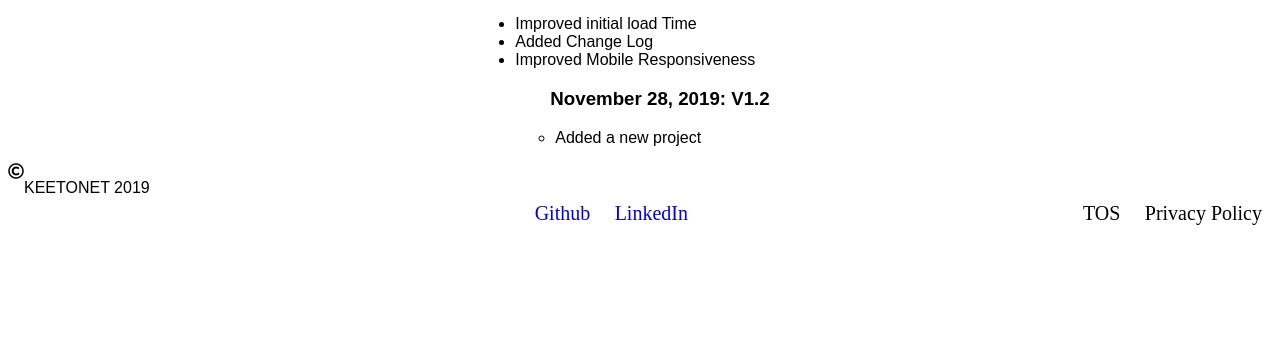
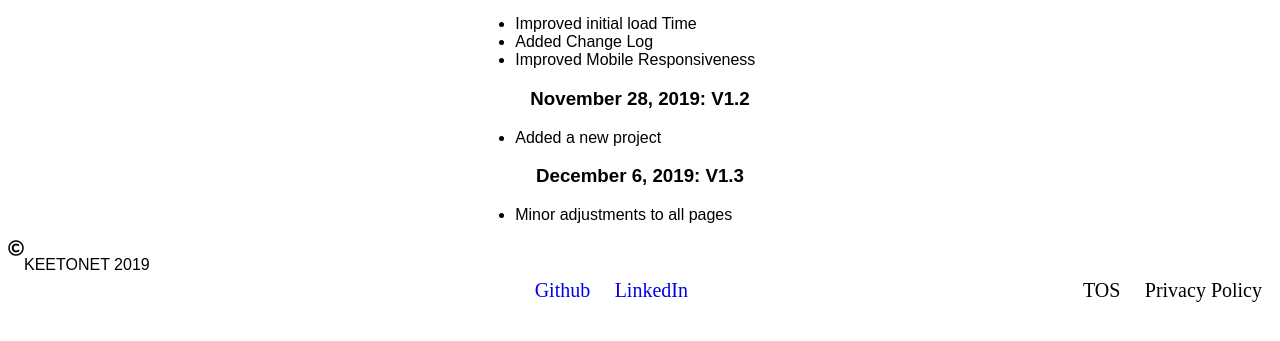
Before and after one commit to Meow363/KEETONET-Website, a plain HTML site: page public/Resources/HTML/changelog.html in a window 1280 px wide. Shown: the part 163-504 px from the top of the page. Drawn offline with Linux system fonts and the light colour scheme.

Commit message:
make small tweaks to all pages and update changelog.

```diff
--- a/public/Resources/HTML/changelog.html
+++ b/public/Resources/HTML/changelog.html
@@ -66,12 +66,19 @@
                 <li>Added Change Log</li>
                 <li>Improved Mobile Responsiveness</li>
 
-                <h3>November 28, 2019: V1.2 </h3>
-                <ul class="changelog">
+            </ul>
 
-                    <li>Added a new project</li>
+            <h3>November 28, 2019: V1.2 </h3>
+            <ul class="changelog">
 
-                </ul>
+                <li>Added a new project</li>
+
+            </ul>
+
+            <h3>December 6, 2019: V1.3 </h3>
+            <ul class="changelog">
+
+                <li>Minor adjustments to all pages</li>
 
             </ul>
 
```
Also changed, not shown: public/Resources/HTML/contact.html (+1 -1 lines), public/Resources/HTML/experience.html (+1 -1 lines), public/Resources/HTML/projects.html (+2 -3 lines).
